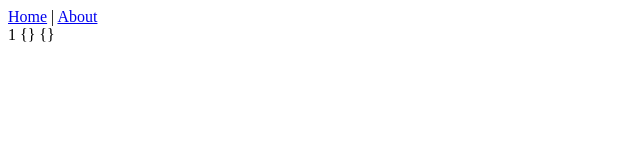
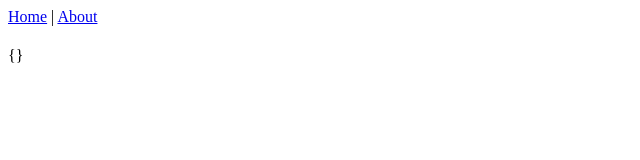
Before and after one commit to Kimeiga/qwenti, a Vue app: page /1 in a window 1280 px wide. Shown: the top 160 px of the page, without its empty margins (0-640 px from the left). Built offline with nearby package versions, Linux system fonts and the light colour scheme; what v-calendar, vuefire would draw is missing.

Commit message:
event naming and cleaning

```diff
--- a/src/components/MainPage.vue
+++ b/src/components/MainPage.vue
@@ -75,12 +75,13 @@ export default {
   },
   methods: {
     addEvent() {
+      const eventName = this.eventName ? this.eventName : "Event";
       db.collection("events")
         .add({
           startTime: this.startTime,
           endTime: this.endTime,
           range: this.range,
-          eventName: this.eventName,
+          eventName,
           timezone: this.timezone,
         })
         .then((docRef) => {
--- a/src/views/Event.vue
+++ b/src/views/Event.vue
@@ -1,8 +1,7 @@
 <template>
   <div>
-    {{ $route.params.id }}
-    {{ JSON.stringify(eventData) }}
-    {{ eventData }}
+    <h1>{{ data.eventName }}</h1>
+    {{ JSON.stringify(data, 0, 2) }}
   </div>
 </template>
 
@@ -12,39 +11,13 @@ import { db } from "../db";
 export default {
   data() {
     return {
-      eventData: {},
-      // documents: {},
+      data: {},
     };
   },
-  created() {
-    // `this` points to the vm instance
-    this.test();
-  },
-  methods: {
-    test() {
-      console.log(db.collection("events").doc(this.$route.params.id));
-    },
-    // getEventData() {
-    //   return db.collection("events").doc(this.route.params.id);
-    // },
-  },
-  // firestore: {
-  //   eventData: this.getEventData(),
-  // },
-  // firebase() {
-  //   return {
-  //     eventData: {
-  //       source: db.collection("events").doc(this.$route.params.id),
-  //     },
-  //   };
-  // },
   firestore() {
     return {
-      eventData: db.collection("events").doc(this.$route.params.id),
+      data: db.collection("events").doc(this.$route.params.id),
     };
   },
-  // firestore: {
-  //   documents: db.collection("events").doc(this.$route.params.id),
-  // },
 };
 </script>
```
